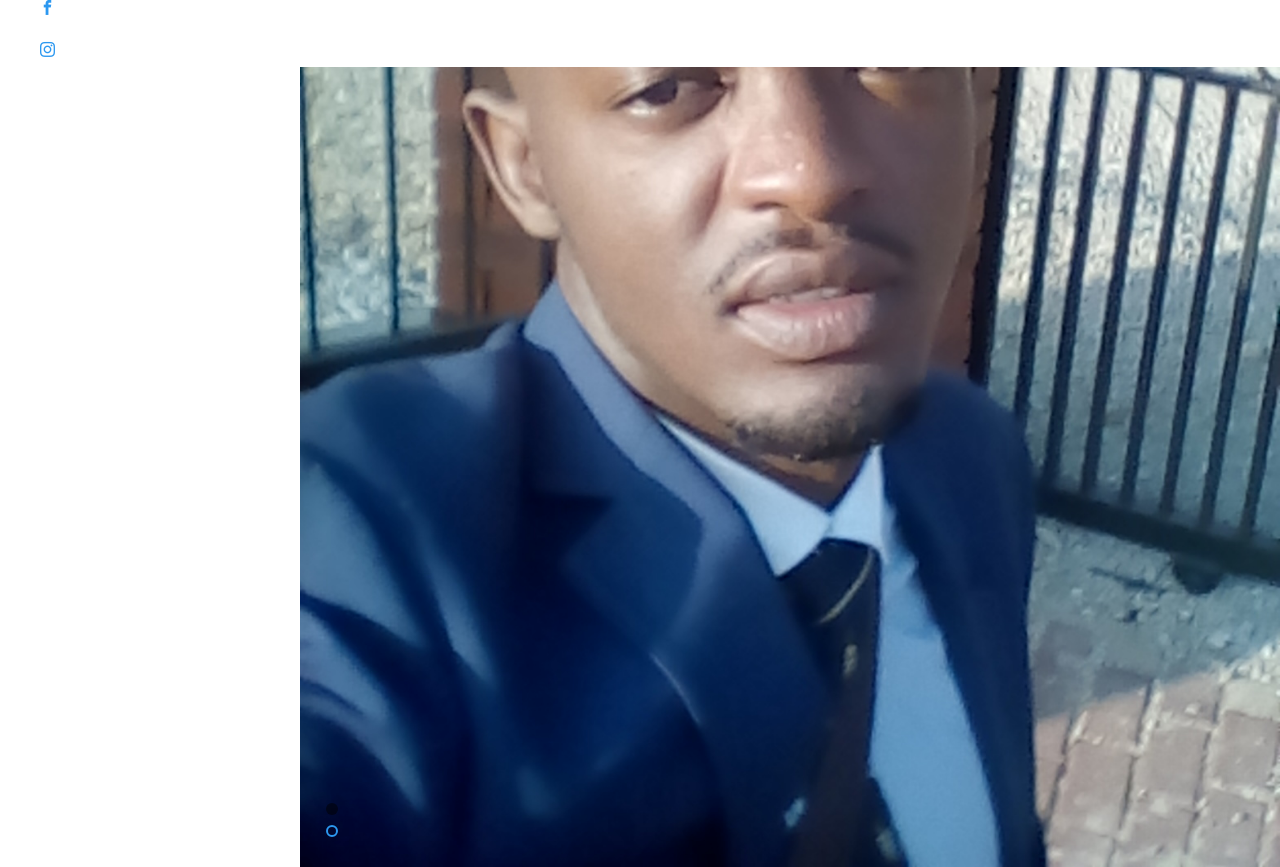
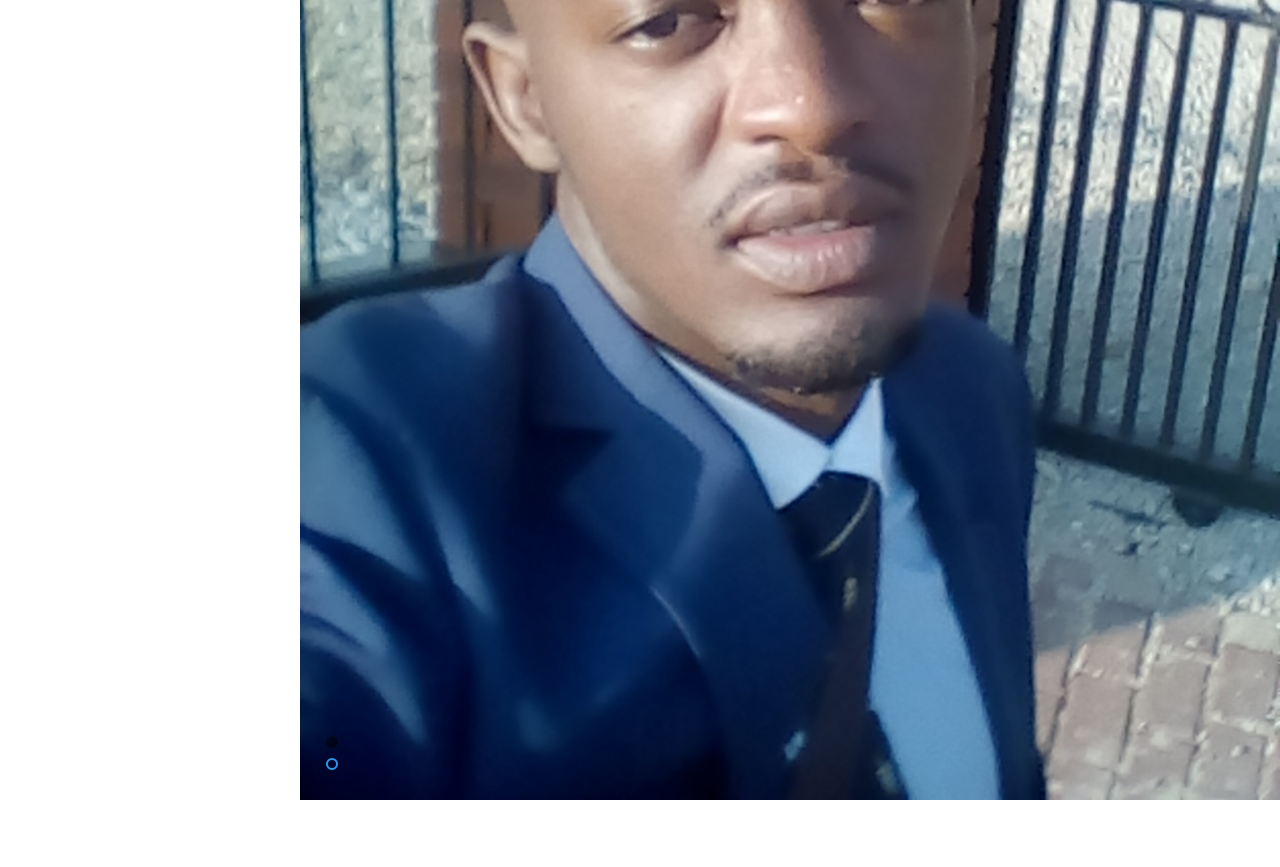
Before and after one commit to brucemorakane/mycv, a plain HTML site: page index.html in a window 1280 px wide. Shown: the top 867 px of the page. Drawn offline with nearby package versions, Linux system fonts and the light colour scheme; files whose address does not match are found by name; a web font is replaced by a local one.

Commit message:
deleted colorlib-footer icons

```diff
--- a/index.html
+++ b/index.html
@@ -78,12 +78,7 @@
 
 			<div class="colorlib-footer">
 
-				<ul>
-					<div><a href="https://www.facebook.com/bruce.morakane.5"><div class="icon-facebook2"></div></a></div>
-					<br>
-					<div><a href="https://www.instagram.com/morakanebruce//"><div class="icon-instagram"></div></a></div>
 
-				</ul>
 
 			</div>
 
```
